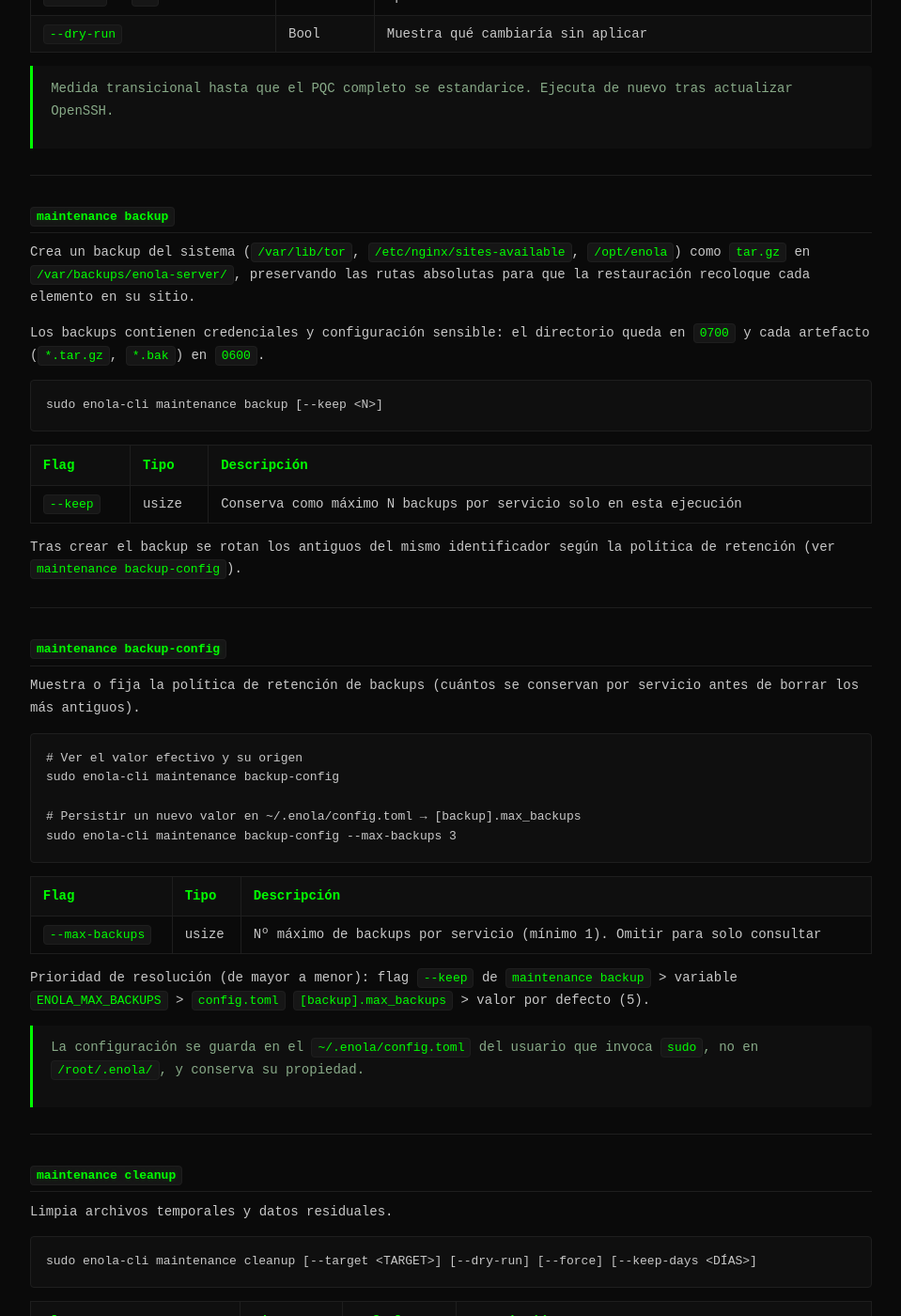
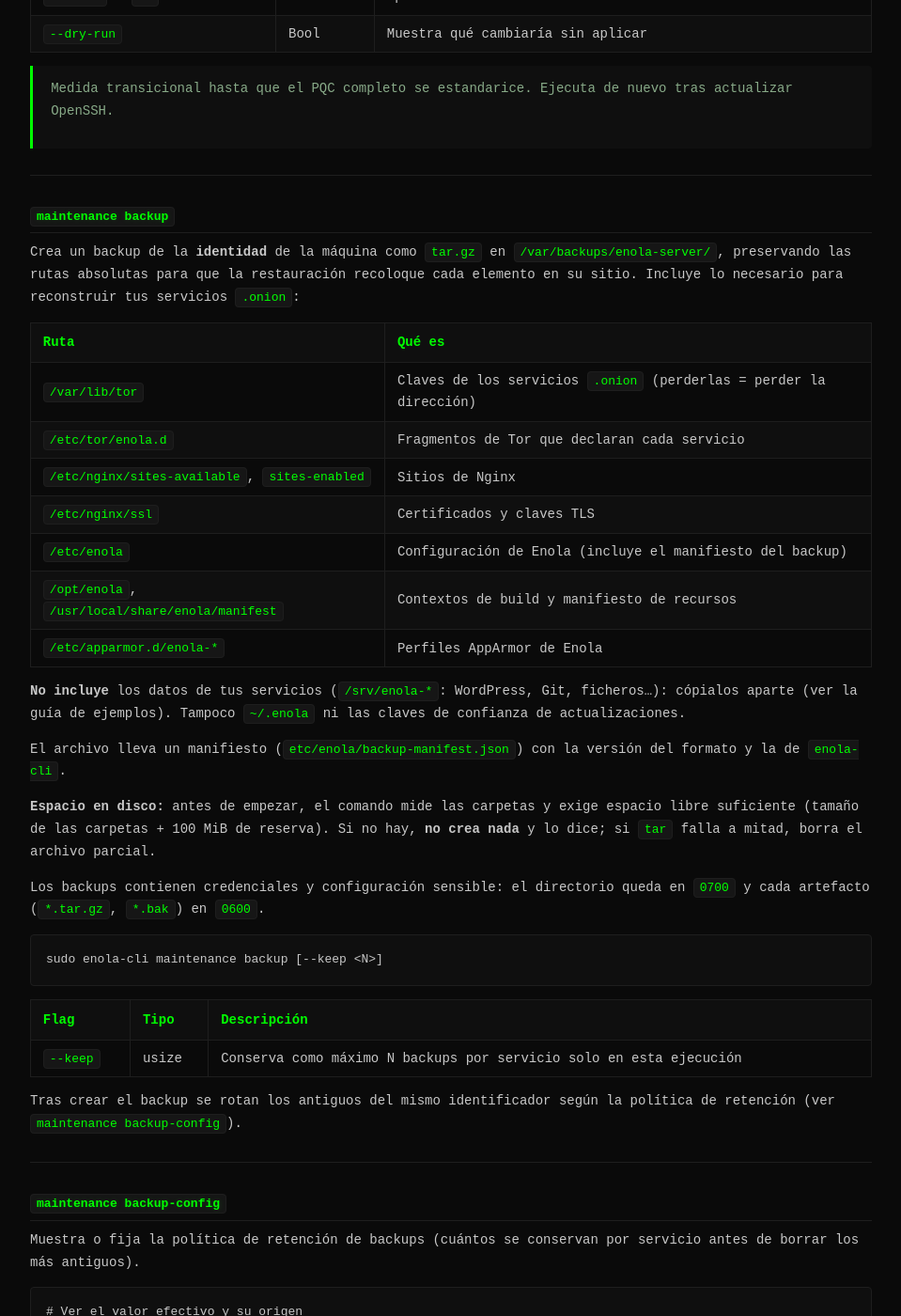
Before and after one commit to SalvadorPalmaRodriguez/enola-cli-lite, a Jekyll site: the page built from docs/user/maintenance/commands-maintenance.md, in a window 1280 px wide and 1400 px high, scrolled down 1928 px. Shown: the whole window at 94% size, without its empty margins (160-1119 px from the left). Built offline with Jekyll 4.4.1, drawn with Linux system fonts in a browser that asks for light colours; our own code applies the rules of GitHub Pages for plain Markdown files; some of the changed text lies outside the part shown.

Commit message:
docs(backup): contenido del backup de sistema, comprobación de disco y CHANGELOG

```diff
--- a/docs/user/maintenance/commands-maintenance.md
+++ b/docs/user/maintenance/commands-maintenance.md
@@ -102,9 +102,32 @@ sudo enola-cli maintenance ssh-harden-pqc [--force] [--dry-run]
 
 ## `maintenance backup`
 
-Crea un backup del sistema (`/var/lib/tor`, `/etc/nginx/sites-available`,
-`/opt/enola`) como `tar.gz` en `/var/backups/enola-server/`, preservando las
-rutas absolutas para que la restauración recoloque cada elemento en su sitio.
+Crea un backup de la **identidad** de la máquina como `tar.gz` en
+`/var/backups/enola-server/`, preservando las rutas absolutas para que la
+restauración recoloque cada elemento en su sitio. Incluye lo necesario para
+reconstruir tus servicios `.onion`:
+
+| Ruta | Qué es |
+|------|--------|
+| `/var/lib/tor` | Claves de los servicios `.onion` (perderlas = perder la dirección) |
+| `/etc/tor/enola.d` | Fragmentos de Tor que declaran cada servicio |
+| `/etc/nginx/sites-available`, `sites-enabled` | Sitios de Nginx |
+| `/etc/nginx/ssl` | Certificados y claves TLS |
+| `/etc/enola` | Configuración de Enola (incluye el manifiesto del backup) |
+| `/opt/enola`, `/usr/local/share/enola/manifest` | Contextos de build y manifiesto de recursos |
+| `/etc/apparmor.d/enola-*` | Perfiles AppArmor de Enola |
+
+**No incluye** los datos de tus servicios (`/srv/enola-*`: WordPress, Git,
+ficheros…): cópialos aparte (ver la guía de ejemplos). Tampoco `~/.enola` ni las
+claves de confianza de actualizaciones.
+
+El archivo lleva un manifiesto (`etc/enola/backup-manifest.json`) con la versión
+del formato y la de `enola-cli`.
+
+**Espacio en disco:** antes de empezar, el comando mide las carpetas y exige
+espacio libre suficiente (tamaño de las carpetas + 100 MiB de reserva). Si no
+hay, **no crea nada** y lo dice; si `tar` falla a mitad, borra el archivo
+parcial.
 
 Los backups contienen credenciales y configuración sensible: el directorio
 queda en `0700` y cada artefacto (`*.tar.gz`, `*.bak`) en `0600`.
--- a/llms-full.txt
+++ b/llms-full.txt
@@ -79,7 +79,7 @@ All share the same lifecycle: `list`, `create --name <n> --http-port <p>`, `star
 
 ### maintenance
 - `maintenance status|smoke-test|enable-checks|disable-checks|timer-status|ssh-config`
-- `maintenance backup [--keep N]` — system backup; `--keep` overrides retention for this run
+- `maintenance backup [--keep N]` — system identity backup (Tor keys, torrc fragments, Nginx + TLS, /etc/enola, AppArmor profiles; not /srv/enola-* data); checks free disk space first; `--keep` overrides retention for this run
 - `maintenance backup-config [--max-backups N]` — show or persist retention ([backup].max_backups, env ENOLA_MAX_BACKUPS, default 5)
 - `maintenance ssh-harden-pqc [--dry-run] [--force]` — post-quantum SSH KEX (sntrup761x25519-sha512)
 - `maintenance cleanup [--target all|logs|docker] [--dry-run] [--force] [--keep-days N]`
```
Also changed, not shown: other parts of docs/user/maintenance/commands-maintenance.md (+1 -1 lines), CHANGELOG.md.
